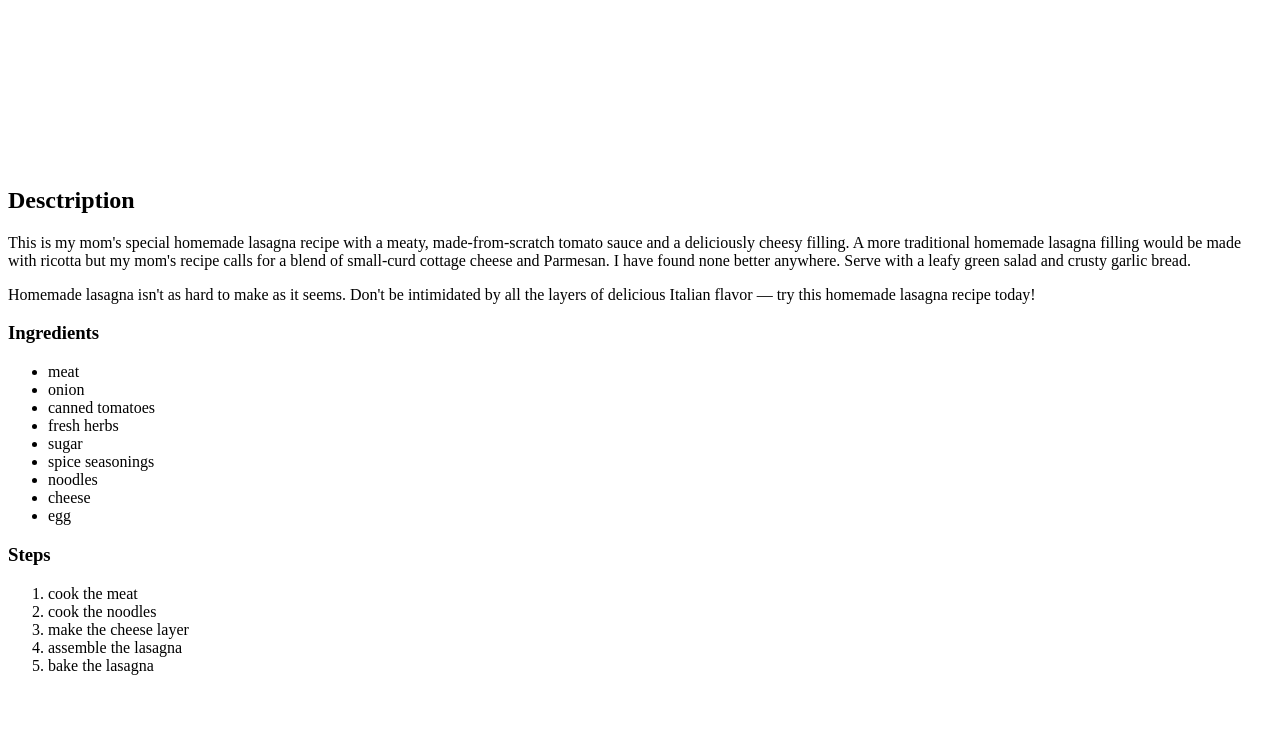
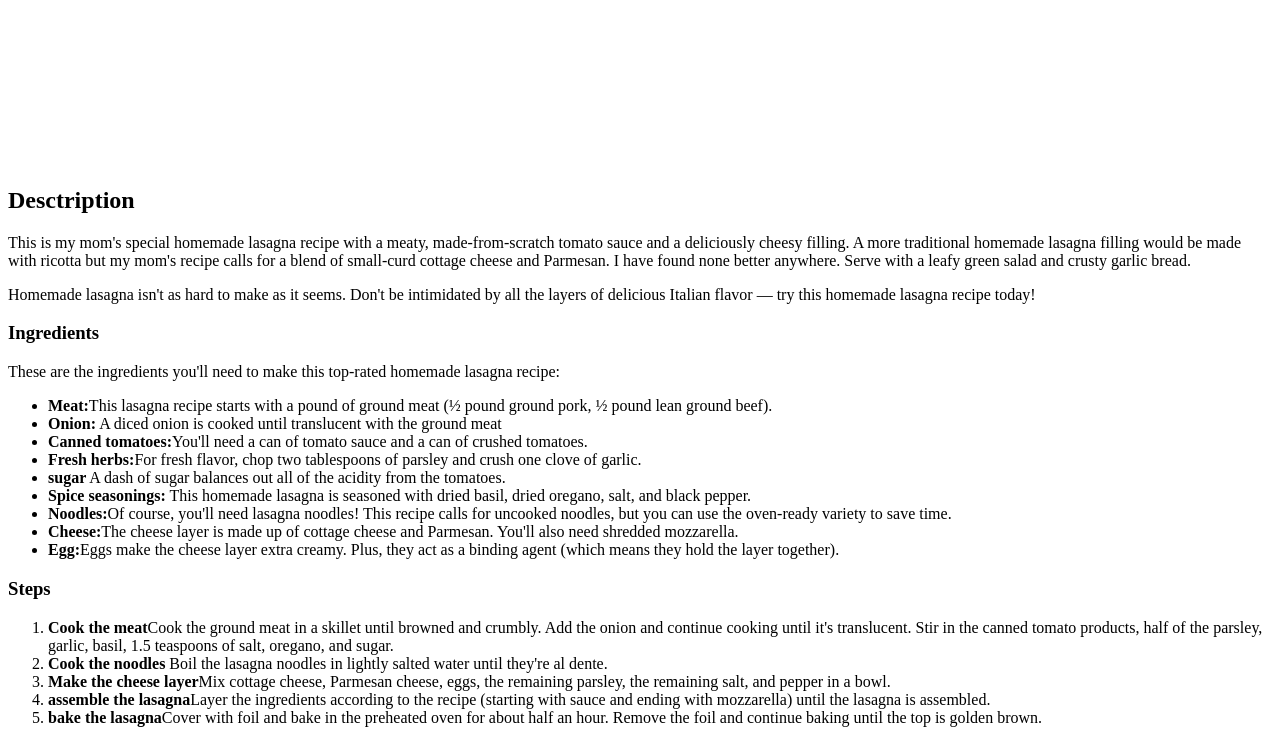
Before and after one commit to namidabbar/odin-recipes, a plain HTML site: page recipes/lasagna.html in a window 1280 px wide. Shown: the part 467-1210 px from the top of the page. Before the commit the page ends 1158 px from the top, so only its background shows below. Drawn offline with Linux system fonts and the light colour scheme.

Commit message:
More text added git status q. . b p
''

```diff
--- a/recipes/lasagna.html
+++ b/recipes/lasagna.html
@@ -16,25 +16,26 @@
             Homemade lasagna isn't as hard to make as it seems. Don't be intimidated by all the layers of delicious Italian flavor — try this homemade lasagna recipe today!
         </p>
     <h3>Ingredients</h3>
+    <p>These are the ingredients you'll need to make this top-rated homemade lasagna recipe:</p>
         <ul>
-            <li>meat</li>
-            <li>onion</li>
-            <li>canned tomatoes</li>
-            <li>fresh herbs</li>
-            <li>sugar</li>
-            <li> spice seasonings</li>
-            <li>noodles</li>
-            <li>cheese</li>
-            <li>egg</li>
+            <li><strong>Meat:</strong>This lasagna recipe starts with a pound of ground meat (½ pound ground pork, ½ pound lean ground beef).</li>
+            <li><strong>Onion:</strong> A diced onion is cooked until translucent with the ground meat</li>
+            <li><strong>Canned tomatoes:</strong>You'll need a can of tomato sauce and a can of crushed tomatoes.</li>
+            <li><strong>Fresh herbs:</strong>For fresh flavor, chop two tablespoons of parsley and crush one clove of garlic.</li>
+            <li><strong>sugar</strong> A dash of sugar balances out all of the acidity from the tomatoes.</li>
+            <li><strong> Spice seasonings:</strong> This homemade lasagna is seasoned with dried basil, dried oregano, salt, and black pepper.</li>
+            <li><strong>Noodles:</strong>Of course, you'll need lasagna noodles! This recipe calls for uncooked noodles, but you can use the oven-ready variety to save time.</li>
+            <li><strong>Cheese:</strong>The cheese layer is made up of cottage cheese and Parmesan. You'll also need shredded mozzarella.</li>
+            <li><strong>Egg:</strong>Eggs make the cheese layer extra creamy. Plus, they act as a binding agent (which means they hold the layer together).</li>
         </ul>
 
     <h3>Steps</h3>
     <ol>
-        <li> cook the meat</li>
-        <li> cook the noodles</li>
-        <li>make the cheese layer</li>
-        <li>assemble the lasagna</li>
-        <li>bake the lasagna</li>
+        <li><strong> Cook the meat</strong>Cook the ground meat in a skillet until browned and crumbly. Add the onion and continue cooking until it's translucent. Stir in the canned tomato products, half of the parsley, garlic, basil, 1.5 teaspoons of salt, oregano, and sugar.</li>
+        <li><strong> Cook the noodles</strong> Boil the lasagna noodles in lightly salted water until they're al dente.</li>
+        <li><strong>Make the cheese layer</strong>Mix cottage cheese, Parmesan cheese, eggs, the remaining parsley, the remaining salt, and pepper in a bowl.</li>
+        <li><strong>assemble the lasagna</strong>Layer the ingredients according to the recipe (starting with sauce and ending with mozzarella) until the lasagna is assembled.</li>
+        <li><strong>bake the lasagna</strong>Cover with foil and bake in the preheated oven for about half an hour. Remove the foil and continue baking until the top is golden brown.</li>
 
     </ol>
 
```
